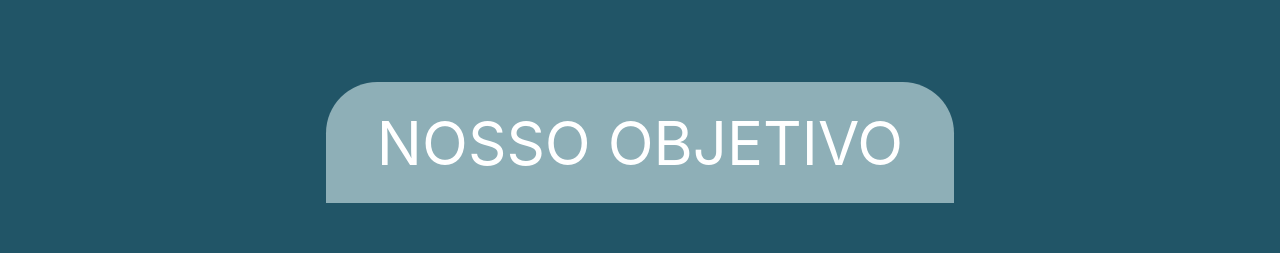
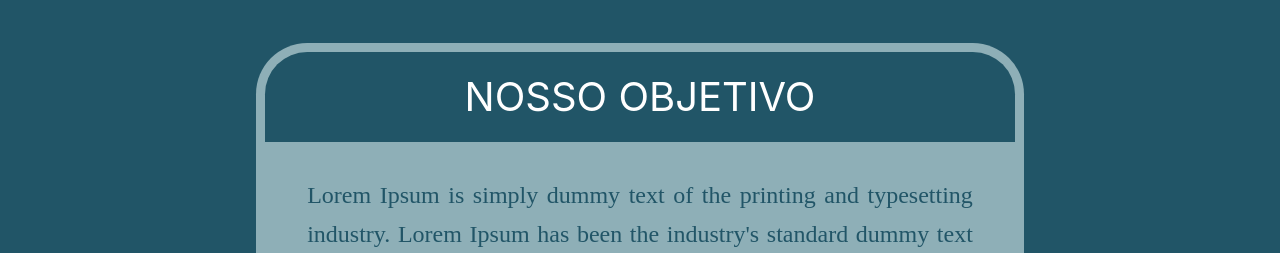
Before and after one commit to Hackaton-boys/frontend, a Vue app: page /sobre in a window 1280 px wide. Shown: the part 535-788 px from the top of the page. Built offline with nearby package versions, Linux system fonts and the light colour scheme.

Commit message:
FEAT:  #4 Nosso obejtivo feito pronto para colocar os textos

```diff
--- a/src/components/SobreComponents.vue
+++ b/src/components/SobreComponents.vue
@@ -36,6 +36,8 @@ const integrantes = [
 
      <div class="nosso">
       <h2>NOSSO OBJETIVO</h2>
+
+      <p>Lorem Ipsum is simply dummy text of the printing and typesetting industry. Lorem Ipsum has been the industry's standard  dummy text ever since the 1500s, when an unknown printer took a galley  of type and scrambled it to make a type specimen book. It has survived  not only five centuries, but also the leap into electronic typesetting,  remaining essentially unchanged. It was popularised in the 1960s with  the release of Letraset sheets containing Lorem Ipsum passages, and more recently with desktop publishing software like Aldus PageMaker  including versions of Lorem Ipsum.</p>
      </div>
 
 
@@ -67,8 +69,8 @@ h1{
 div.sobre{
   text-align: center;
 
-  margin: 0;
-  height: 100vh;
+
+   height: auto;
   background-color: #215567;
 }
 ul.integrante {
@@ -91,19 +93,39 @@ ul.integrante li {
 ul.integrante li img {
   width: 100%;
   height: auto;
-
-
   border: 5px solid #8EAFB7;
 }
 div.nosso{
   background-color: #8EAFB7;
+  display: inline-block;
+  width: 60%;
+  border-radius: 4vw;
+  margin-top: 2vw;
+  margin-bottom: 5vw;
+
+
+
+}
+div.nosso h2{
+  background-color: #215567;
   color: white;
   font-size: 2.5rem;
-  display: inline-block;
-  padding: 1vw 4vw;
-  margin-top: 5vw;
-  border-top-left-radius: 4vw;
-  border-top-right-radius: 4vw;
+
+
+  margin: 0.7vw;
+  padding: 1vw 0;
+  border-top-left-radius: 3.3vw;
+  border-top-right-radius: 3.3vw;
+
+}
+div.nosso p{
+
+  padding: 2vw 4vw;
+  font-size: 1.5rem;
+  color: #215567;
+  text-align: justify;
+  font-family: 'Ade', serif;
+
 
 }
 
```
